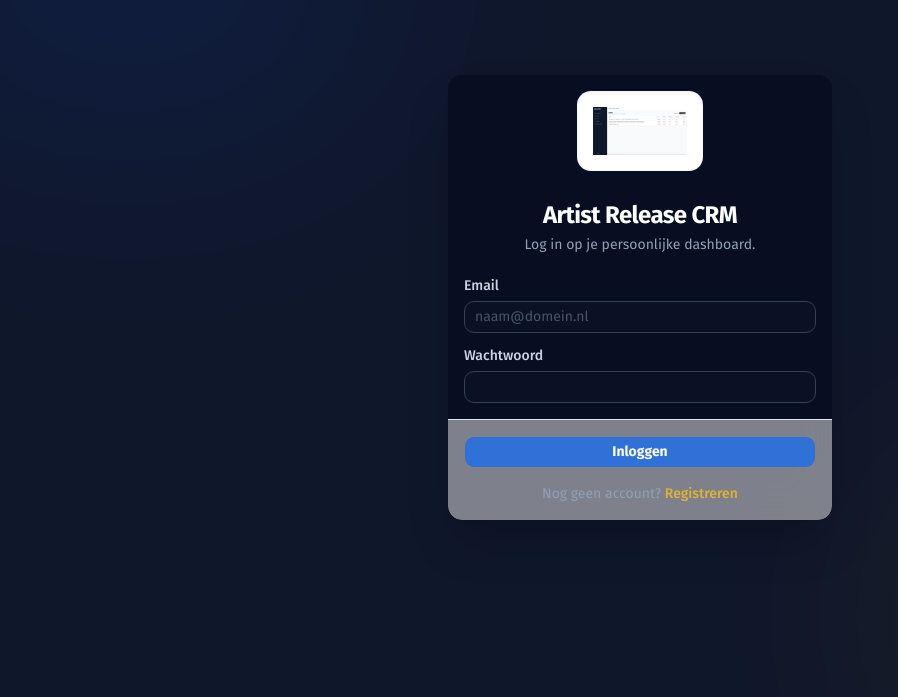
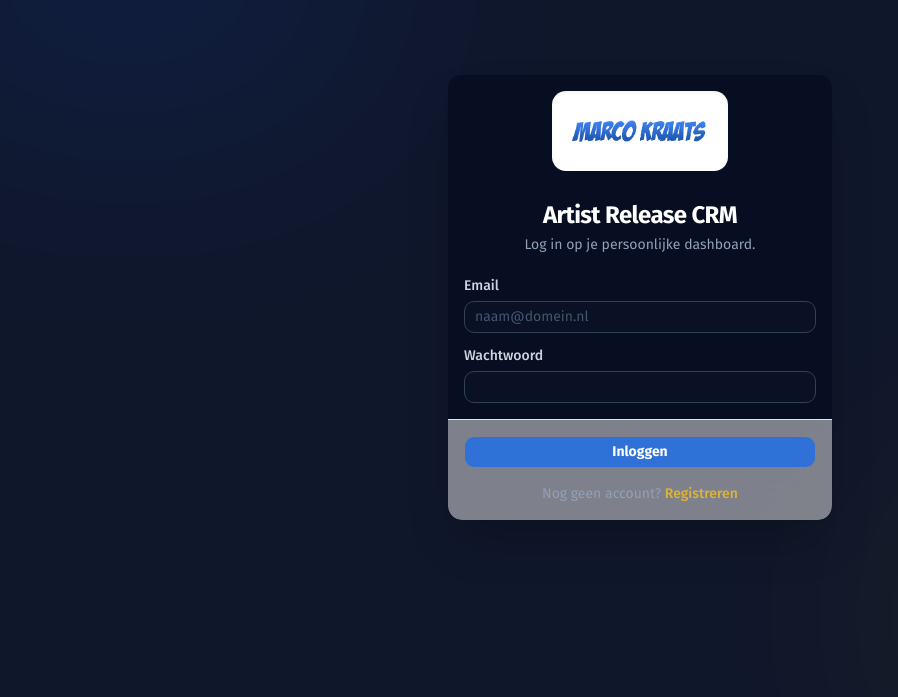
Before and after one commit to maxim978/marcoscrm, a Next.js app: page /login in a window 1280 px wide. Shown: the part 103-800 px from the top of the page, without its empty margins (0-898 px from the left). Built offline with nearby package versions, Linux system fonts and the light colour scheme.

Commit message:
Branding: Switched to official high-quality logo file

```diff
--- a/src/app/(auth)/login/page.tsx
+++ b/src/app/(auth)/login/page.tsx
@@ -36,7 +36,7 @@ export default function LoginPage() {
         <CardHeader className="text-center pb-2">
           <div className="flex justify-center mb-6">
             <div className="bg-white p-4 rounded-xl shadow-inner">
-              <img src="/images/logo.png" alt="Marco Kraats Logo" className="h-12 w-auto" />
+              <img src="/images/Logo-Marco-Kraats-2024-omlijnd (1).png" alt="Marco Kraats Logo" className="h-12 w-auto" />
             </div>
           </div>
           <CardTitle className="text-2xl font-bold tracking-tight text-white">Artist Release CRM</CardTitle>
--- a/src/app/dashboard/layout.tsx
+++ b/src/app/dashboard/layout.tsx
@@ -21,7 +21,7 @@ export default async function DashboardLayout({
       {/* Mobile Header */}
       <div className="md:hidden bg-white border-b border-slate-200 p-4 flex justify-between items-center sticky top-0 z-50 h-16">
         <div className="flex items-center">
-          <img src="/images/logo.png" alt="Marco Kraats Logo" className="h-8 w-auto" />
+          <img src="/images/Logo-Marco-Kraats-2024-omlijnd (1).png" alt="Marco Kraats Logo" className="h-8 w-auto" />
         </div>
         <MobileNav user={user} />
       </div>
@@ -29,7 +29,7 @@ export default async function DashboardLayout({
       {/* Desktop Sidebar */}
       <aside className="hidden md:flex w-64 bg-[#3071d8] text-white flex-col flex-shrink-0 sticky top-0 h-screen shadow-xl">
         <div className="p-6 flex justify-center bg-white border-b border-slate-100 mb-2">
-          <img src="/images/logo.png" alt="Marco Kraats Logo" className="h-10 w-auto" />
+          <img src="/images/Logo-Marco-Kraats-2024-omlijnd (1).png" alt="Marco Kraats Logo" className="h-10 w-auto" />
         </div>
         <nav className="flex flex-col gap-1 p-4">
           <NavLinks />
```
Also changed, not shown: public/images/Logo-Marco-Kraats-2024-omlijnd (1).png (added), public/images/logo.png (deleted).
